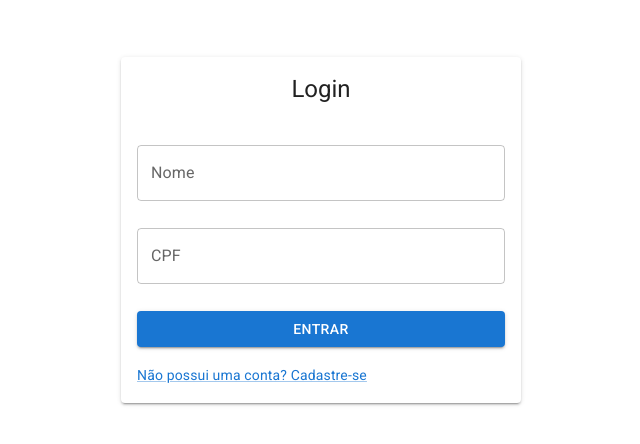
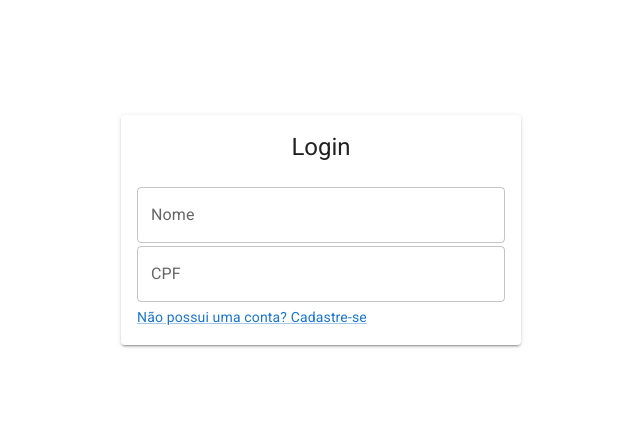
Before and after one commit to DevVictor19/sistema-cadastro-de-veiculos, a React (Vite) app: page / in a window 1280 px wide. Shown: the part 170-614 px from the top of the page, without its empty margins (319-959 px from the left). Built offline with nearby package versions, Linux system fonts and the light colour scheme.

Commit message:
feat(FormControl): receber id e props do input

```diff
--- a/src/components/forms/FormControl/index.tsx
+++ b/src/components/forms/FormControl/index.tsx
@@ -1,6 +1,4 @@
-import { ReactNode } from 'react';
-
-import { useForm, FieldValues, Path } from 'react-hook-form';
+import { useForm, FieldValues, Path, DeepPartial } from 'react-hook-form';
 import { zodResolver } from '@hookform/resolvers/zod';
 import { ZodSchema } from 'zod';
 import { SxProps, Theme } from '@mui/material';
@@ -16,17 +14,23 @@ export interface FormControlInput<T> {
 
 interface FormControlProps<T extends FieldValues> {
   inputs: FormControlInput<T>[];
+  inputMargin: 'none' | 'normal' | 'dense';
+  inputVariant: 'outlined' | 'filled' | 'standard';
   formValidationSchema: ZodSchema<T>;
+  formId: string;
+  defaultValues: DeepPartial<T> | null;
   styles: SxProps<Theme>;
-  children: ReactNode;
   onSubmit: (data: T) => void;
 }
 
 function FormControl<T extends FieldValues>({
   inputs,
+  inputMargin,
+  inputVariant,
   formValidationSchema,
+  formId,
+  defaultValues,
   styles,
-  children,
   onSubmit,
 }: FormControlProps<T>) {
   const {
@@ -35,10 +39,12 @@ function FormControl<T extends FieldValues>({
     formState: { errors },
   } = useForm<T>({
     resolver: zodResolver(formValidationSchema),
+    ...(defaultValues && { defaultValues }),
   });
 
   return (
     <Box
+      id={formId}
       component="form"
       autoComplete="off"
       onSubmit={handleSubmit(onSubmit)}
@@ -52,11 +58,10 @@ function FormControl<T extends FieldValues>({
           validation={control}
           invalid={!!errors[name]}
           helperText={errors[name]?.message as string}
-          margin="normal"
-          variant="outlined"
+          margin={inputMargin}
+          variant={inputVariant}
         />
       ))}
-      {children}
     </Box>
   );
 }
```
